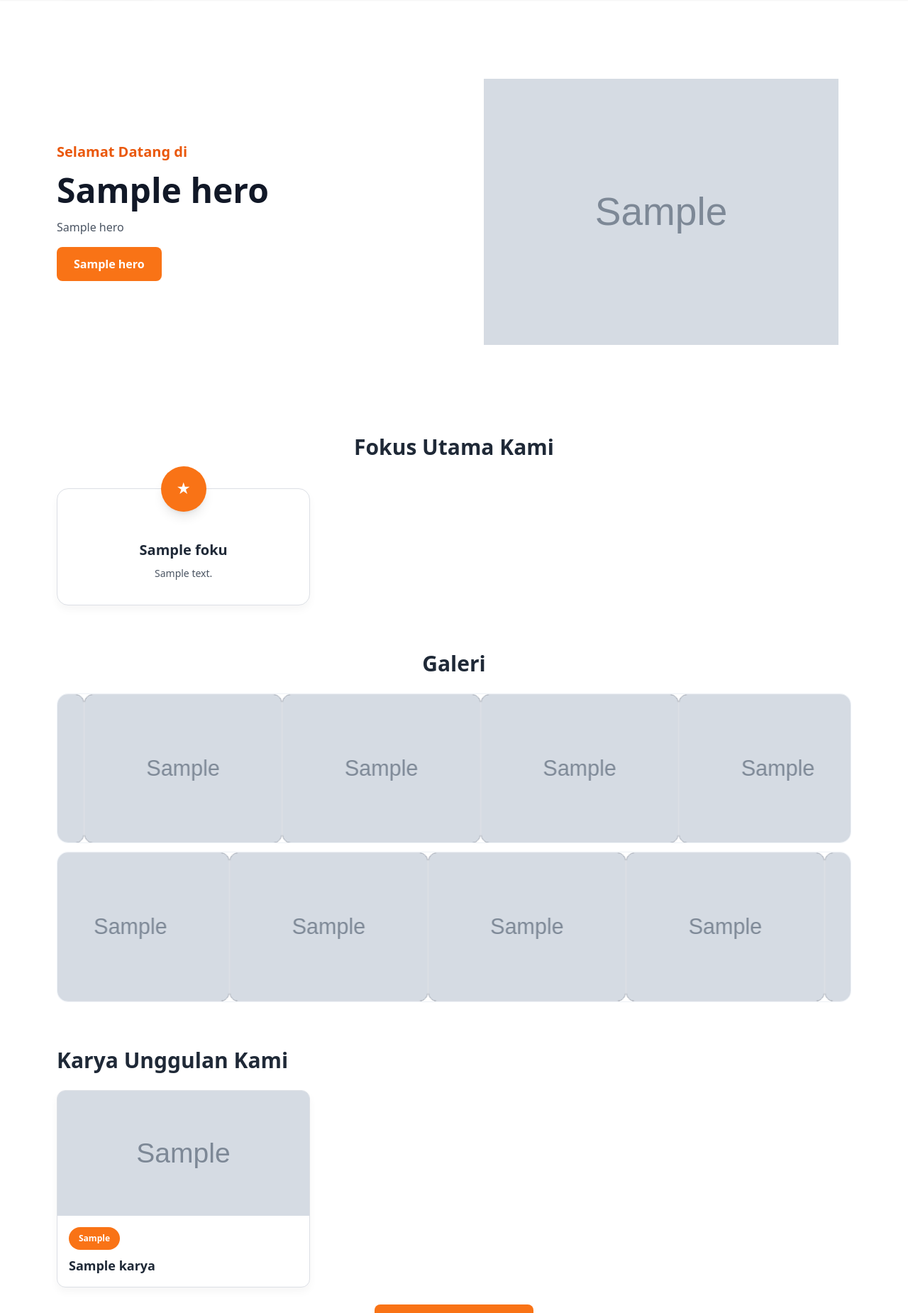
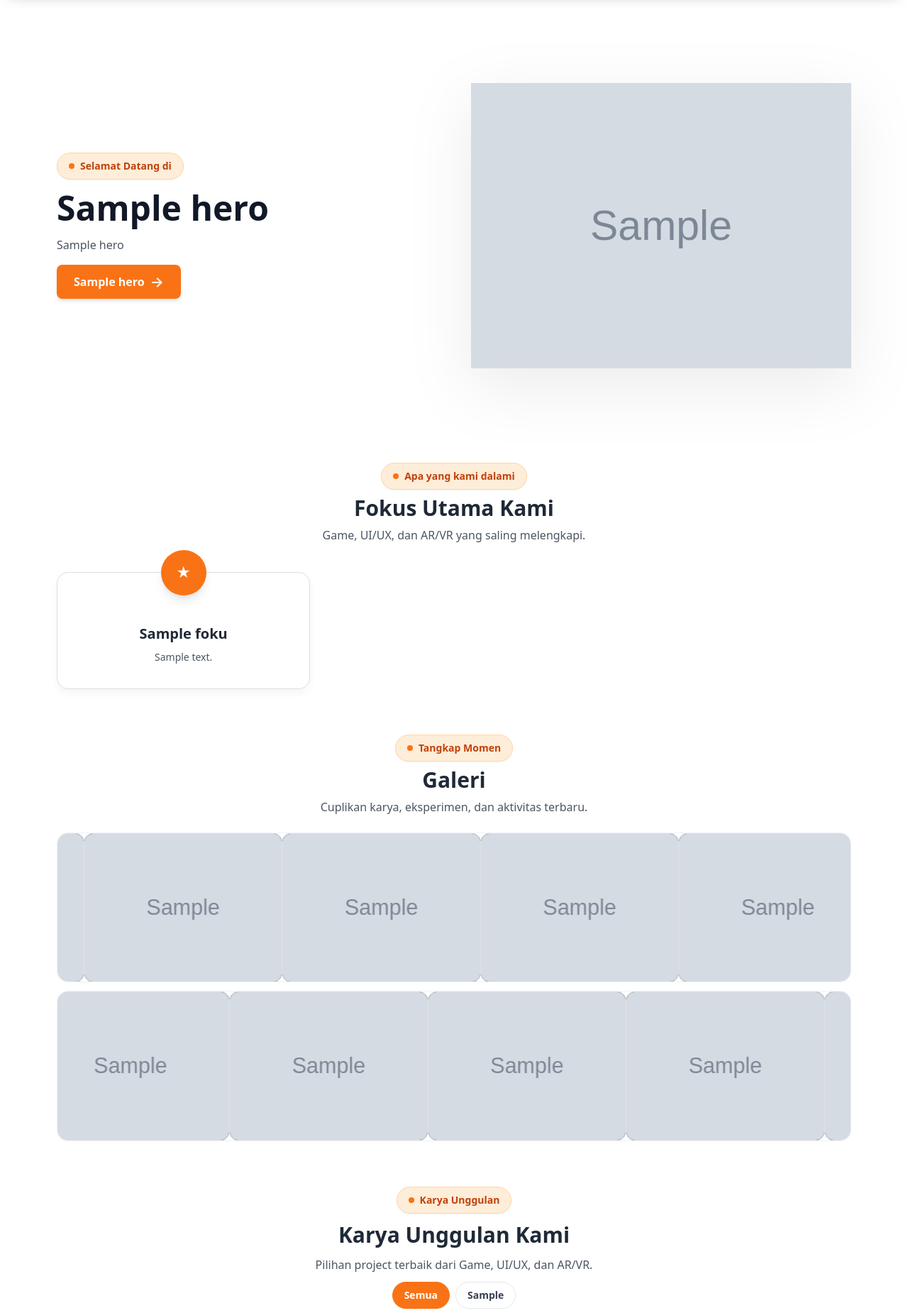
Before and after one commit to furalmiqbadi/pbl, a PHP site: page /index.php in a window 1280 px wide. Shown: the part 89-1939 px from the top of the page at 71% size. Run offline with PHP 8.4, Linux system fonts and the light colour scheme; tables that the repository leaves empty or names only in its code hold one stand-in row (values such as "Sample post"); grey boxes marked "Sample" are stand-in pictures; some libraries are stand-ins or nearby versions.

Commit message:
Refactor gallery handling in HomeController and HomeModel; update view to display gallery items in two rows and enhance UI elements across home page.

```diff
--- a/controller/HomeController.php
+++ b/controller/HomeController.php
@@ -14,7 +14,8 @@ class HomeController {
             'fokus' => $this->model->getFokus(),
             'karya' => $this->model->getKarya(),
             'artikel' => $this->model->getArtikel(),
-            'gallery' => $this->model->getGallery(),
+            'galleryTop' => $this->model->getGalleryRows()['top'],
+            'galleryBottom' => $this->model->getGalleryRows()['bottom'],
         ];
     }
 }
--- a/index.php
+++ b/index.php
@@ -12,7 +12,8 @@ $hero = $data['hero'] ?? [];
 $fokusItems = $data['fokus'] ?? [];
 $karyaItems = $data['karya'] ?? [];
 $artikelItems = $data['artikel'] ?? [];
-$galleryItems = $data['gallery'] ?? [];
+$galleryTop = $data['galleryTop'] ?? [];
+$galleryBottom = $data['galleryBottom'] ?? [];
 ?>
 <!DOCTYPE html>
 <html lang="id">
@@ -45,8 +46,9 @@ $galleryItems = $data['gallery'] ?? [];
 <script>
 // Galeri marquee: 4 tampilan, auto geser, pause on hover
 document.addEventListener('DOMContentLoaded', () => {
-    const galleryTopData = <?php echo json_encode(array_slice($galleryItems, 0, 8), JSON_HEX_TAG | JSON_HEX_APOS | JSON_HEX_AMP | JSON_HEX_QUOT); ?>;
-    const galleryBottomData = <?php echo json_encode(array_slice($galleryItems, 8, 8) ?: array_slice($galleryItems, 0, 8), JSON_HEX_TAG | JSON_HEX_APOS | JSON_HEX_AMP | JSON_HEX_QUOT); ?>;
+    const galleryTopData = <?php echo json_encode($galleryTop, JSON_HEX_TAG | JSON_HEX_APOS | JSON_HEX_AMP | JSON_HEX_QUOT); ?>;
+    const galleryBottomData = <?php echo json_encode($galleryBottom, JSON_HEX_TAG | JSON_HEX_APOS | JSON_HEX_AMP | JSON_HEX_QUOT); ?>;
+    const karyaData = <?php echo json_encode($karyaItems, JSON_HEX_TAG | JSON_HEX_APOS | JSON_HEX_AMP | JSON_HEX_QUOT); ?>;
 
     function startGalleryMarquee(rowId, trackId, data, direction = 1) {
         const row = document.getElementById(rowId);
@@ -99,6 +101,40 @@ document.addEventListener('DOMContentLoaded', () => {
 
     startGalleryMarquee('gallery-row-top', 'gallery-track-top', [...galleryTopData], 1);
     startGalleryMarquee('gallery-row-bottom', 'gallery-track-bottom', [...galleryBottomData], -1);
+
+    // Filter karya
+    const filterButtons = document.querySelectorAll('.karya-filter');
+    const karyaGrid = document.getElementById('karya-grid');
+
+    function renderKarya(list) {
+        karyaGrid.innerHTML = list.slice(0, 3).map(k => `
+            <div class="bg-white rounded-2xl shadow-[0_12px_35px_-18px_rgba(15,23,42,0.35)] overflow-hidden border border-slate-200/70">
+                <div class="w-full h-44 bg-gray-200 overflow-hidden">
+                    ${k.image ? `<img src="${k.image}" alt="${k.title || ''}" class="w-full h-full object-cover">` : ''}
+                </div>
+                <div class="p-4 space-y-2">
+                    <span class="inline-flex items-center px-3 py-1 rounded-full bg-[#feedd8] text-orange-700 text-xs font-semibold border border-orange-200">${k.category || ''}</span>
+                    <h3 class="text-lg font-semibold text-gray-800">${k.title || ''}</h3>
+                    <p class="text-sm text-gray-500">Detail singkat akan tampil di sini.</p>
+                </div>
+            </div>
+        `).join('');
+    }
+
+    renderKarya(karyaData);
+
+    filterButtons.forEach(btn => {
+        btn.addEventListener('click', () => {
+            filterButtons.forEach(b => b.classList.remove('bg-orange-500','text-white','border-orange-500','shadow-sm'));
+            filterButtons.forEach(b => b.classList.add('bg-white','text-gray-700','border-gray-200'));
+            btn.classList.add('bg-orange-500','text-white','border-orange-500','shadow-sm');
+            btn.classList.remove('bg-white','text-gray-700','border-gray-200');
+
+            const filter = btn.dataset.filter;
+            const filtered = filter === 'Semua' ? karyaData : karyaData.filter(k => k.category === filter);
+            renderKarya(filtered);
+        });
+    });
 });
 </script>
 </body>
--- a/layouts/footer.php
+++ b/layouts/footer.php
@@ -45,7 +45,7 @@
             </div>
 
             <!-- Logo & Portal Admin -->
-            <div class="flex flex-col items-center md:items-end text-right space-y-3 md:h-full md:justify-end">
+            <div class="flex flex-col items-center md:items-center text-center space-y-3">
                 <img src="<?php echo $basePath; ?>/assets/images/mmtLogo.png" alt="Lab MMT Maskot" class="w-32 h-32 object-contain">
                 <a href="<?php echo $basePath; ?>/view/login.php" class="inline-flex items-center gap-2 px-4 py-2 rounded-lg border border-orange-300 text-orange-200 hover:text-white hover:border-white transition text-sm font-semibold">
                     Portal Admin
--- a/layouts/header.php
+++ b/layouts/header.php
@@ -10,7 +10,7 @@ $navItems = [
     ['label' => 'Galeri', 'href' => $basePath . '/view/gallery.php'],
 ];
 ?>
-<header id="header" class="sticky top-0 z-50 bg-white/90 backdrop-blur border-b border-slate-200 shadow-sm transition-transform duration-300 will-change-transform">
+<header id="header" class="sticky top-0 z-50 bg-white border-b border-slate-200 shadow-[0_6px_20px_-14px_rgba(15,23,42,0.35)] transition-transform duration-300 will-change-transform">
     <div class="max-w-6xl mx-auto px-4">
         <div class="flex items-center justify-between h-16">
             <!-- Logo -->
--- a/model/HomeModel.php
+++ b/model/HomeModel.php
@@ -193,4 +193,15 @@ class HomeModel {
 
         return $fallback;
     }
+
+    public function getGalleryRows(): array {
+        $items = $this->getGallery();
+        // Pastikan tersedia minimal 16 item untuk 2 baris penuh
+        while (count($items) < 16) {
+            $items = array_merge($items, $items);
+        }
+        $top = array_slice($items, 0, 8);
+        $bottom = array_slice($items, 8, 8);
+        return ['top' => $top, 'bottom' => $bottom];
+    }
 }
--- a/view/home.php
+++ b/view/home.php
@@ -1,24 +1,35 @@
 <main class="max-w-6xl mx-auto px-4 py-12 space-y-16">
-    <!-- Awal -->
+    <!-- Hero -->
     <section class="grid md:grid-cols-2 gap-12 items-center">
         <div class="space-y-4">
-            <p class="text-xl text-orange-600 font-semibold">Selamat Datang di</p>
+            <span class="inline-flex items-center gap-2 px-4 py-2 rounded-full bg-[#feedd8] text-orange-700 font-semibold text-sm shadow-sm border border-orange-200">
+                <span class="h-2 w-2 rounded-full bg-orange-500"></span>
+                Selamat Datang di
+            </span>
             <h1 class="text-4xl md:text-5xl font-extrabold leading-tight text-gray-900">
                 <?php echo h($hero['title'] ?? 'Lab Multimedia'); ?>
             </h1>
             <p class="text-gray-600 max-w-xl"><?php echo h($hero['subtitle'] ?? ''); ?></p>
-            <a href="view/about.php" class="inline-block bg-orange-500 text-white px-6 py-3 rounded-lg font-semibold smooth hover:bg-orange-600">
+            <a href="view/about.php" class="inline-flex items-center gap-2 bg-orange-500 text-white px-6 py-3 rounded-lg font-semibold smooth hover:bg-orange-600 shadow-md">
                 <?php echo h($hero['cta'] ?? 'Kenali Kami'); ?>
+                <span class="text-xl leading-none">&rarr;</span>
             </a>
         </div>
         <div class="flex justify-center">
-            <img src="<?php echo h($hero['image'] ?? 'assets/images/mmtLogo.png'); ?>" alt="Hero" class="w-96 h-96 md:w-[500px] md:h-[500px] object-contain">
+            <img src="<?php echo h($hero['image'] ?? 'assets/images/mmtLogo.png'); ?>" alt="Hero" class="w-96 h-96 md:w-[540px] md:h-[540px] object-contain drop-shadow-[0_25px_45px_rgba(0,0,0,0.08)]">
         </div>
     </section>
 
     <!-- Fokus Utama -->
     <section class="space-y-10">
-        <h2 class="text-3xl font-bold text-center text-gray-800">Fokus Utama Kami</h2>
+        <div class="text-center space-y-2">
+            <span class="inline-flex items-center gap-2 px-4 py-2 rounded-full bg-[#feedd8] text-orange-700 font-semibold text-sm shadow-sm border border-orange-200">
+                <span class="h-2 w-2 rounded-full bg-orange-500"></span>
+                Apa yang kami dalami
+            </span>
+            <h2 class="text-3xl font-bold text-gray-800">Fokus Utama Kami</h2>
+            <p class="text-gray-600">Game, UI/UX, dan AR/VR yang saling melengkapi.</p>
+        </div>
         <div class="grid md:grid-cols-3 gap-6 items-stretch">
             <?php foreach ($fokusItems as $fokus): ?>
             <div class="relative bg-white rounded-2xl card-outline p-8 pt-14 flex flex-col items-center text-center h-full">
@@ -34,14 +45,14 @@
 
     <!-- Galeri -->
     <section class="space-y-6">
-        <h2 class="text-3xl font-bold text-center text-gray-800">Galeri</h2>
-        <?php
-            $galleryTop = array_slice($galleryItems, 0, 8);
-            $galleryBottom = array_slice($galleryItems, 8, 8);
-            if (count($galleryBottom) < 8) {
-                $galleryBottom = $galleryTop;
-            }
-        ?>
+        <div class="text-center space-y-2">
+            <span class="inline-flex items-center gap-2 px-4 py-2 rounded-full bg-[#feedd8] text-orange-700 font-semibold text-sm shadow-sm border border-orange-200">
+                <span class="h-2 w-2 rounded-full bg-orange-500"></span>
+                Tangkap Momen
+            </span>
+            <h2 class="text-3xl font-bold text-center text-gray-800">Galeri</h2>
+            <p class="text-gray-600">Cuplikan karya, eksperimen, dan aktivitas terbaru.</p>
+        </div>
         <div class="space-y-3">
             <div class="gallery-row rounded-2xl border border-slate-200/60 bg-white/70 backdrop-blur" id="gallery-row-top">
                 <div id="gallery-track-top" class="gallery-track"></div>
@@ -54,34 +65,67 @@
 
     <!-- Karya Unggulan -->
     <section class="space-y-6">
-        <div class="flex items-center justify-between">
+        <?php
+            $categories = ['Semua'];
+            foreach ($karyaItems as $item) {
+                $cat = $item['category'] ?? 'Lainnya';
+                if (!in_array($cat, $categories, true)) {
+                    $categories[] = $cat;
+                }
+            }
+        ?>
+        <div class="space-y-3 text-center">
+            <div class="flex items-center justify-center">
+                <span class="inline-flex items-center gap-2 px-4 py-2 rounded-full bg-[#feedd8] text-orange-700 font-semibold text-sm shadow-sm border border-orange-200">
+                    <span class="h-2 w-2 rounded-full bg-orange-500"></span>
+                    Karya Unggulan
+                </span>
+            </div>
             <h2 class="text-3xl font-bold text-gray-800">Karya Unggulan Kami</h2>
+            <p class="text-gray-600">Pilihan project terbaik dari Game, UI/UX, dan AR/VR.</p>
+            <div class="flex flex-wrap gap-2 justify-center">
+                <?php foreach ($categories as $index => $cat): ?>
+                    <button data-filter="<?php echo h($cat); ?>" class="karya-filter px-4 py-2 rounded-full text-sm font-semibold border <?php echo $index === 0 ? 'bg-orange-500 text-white border-orange-500 shadow-sm' : 'bg-white text-gray-700 border-gray-200 hover:border-orange-200'; ?>">
+                        <?php echo h($cat); ?>
+                    </button>
+                <?php endforeach; ?>
+            </div>
         </div>
 
-        <div class="grid md:grid-cols-3 gap-6">
+        <div class="grid md:grid-cols-3 gap-6" id="karya-grid">
             <?php foreach (array_slice($karyaItems, 0, 3) as $karya): ?>
-            <div class="bg-white rounded-xl card-outline overflow-hidden">
-                <?php if (!empty($karya['image'])): ?>
-                    <img src="<?php echo h($karya['image']); ?>" alt="<?php echo h($karya['title'] ?? ''); ?>" class="w-full h-44 object-cover bg-gray-200">
-                <?php else: ?>
-                    <div class="w-full h-44 bg-gray-200"></div>
-                <?php endif; ?>
+            <div class="bg-white rounded-2xl shadow-[0_12px_35px_-18px_rgba(15,23,42,0.35)] overflow-hidden border border-slate-200/70">
+                <div class="w-full h-44 bg-gray-200 overflow-hidden">
+                    <?php if (!empty($karya['image'])): ?>
+                        <img src="<?php echo h($karya['image']); ?>" alt="<?php echo h($karya['title'] ?? ''); ?>" class="w-full h-full object-cover">
+                    <?php endif; ?>
+                </div>
                 <div class="p-4 space-y-2">
-                    <p class="pill text-xs inline-block"><?php echo h($karya['category'] ?? ''); ?></p>
+                    <span class="inline-flex items-center gap-2 px-3 py-1 rounded-full bg-[#feedd8] text-orange-700 text-xs font-semibold border border-orange-200">
+                        <span class="h-2 w-2 rounded-full bg-orange-500"></span>
+                        <?php echo h($karya['category'] ?? ''); ?>
+                    </span>
                     <h3 class="text-lg font-semibold text-gray-800"><?php echo h($karya['title'] ?? ''); ?></h3>
+                    <p class="text-sm text-gray-500">Detail singkat akan tampil di sini.</p>
                 </div>
             </div>
             <?php endforeach; ?>
         </div>
         <div class="text-center">
-            <a href="view/catalog.php" class="bg-orange-500 text-white px-6 py-3 rounded-lg font-semibold smooth hover:bg-orange-600 inline-block">Lihat Selengkapnya →</a>
+            <a href="view/catalog.php" class="bg-orange-500 text-white px-6 py-3 rounded-lg font-semibold smooth hover:bg-orange-600 inline-block">Lihat Selengkapnya &rarr;</a>
         </div>
 
     </section>
 
     <!-- Artikel & Berita -->
     <section class="space-y-6">
-        <h2 class="text-3xl font-bold text-center text-gray-800">Artikel & Berita</h2>
+        <div class="text-center space-y-2">
+            <span class="inline-flex items-center gap-2 px-4 py-2 rounded-full bg-[#feedd8] text-orange-700 font-semibold text-sm shadow-sm border border-orange-200">
+                <span class="h-2 w-2 rounded-full bg-orange-500"></span>
+                Cerita Kami
+            </span>
+            <h2 class="text-3xl font-bold text-center text-gray-800">Artikel & Berita</h2>
+        </div>
         <div class="grid md:grid-cols-3 gap-6">
             <?php foreach ($artikelItems as $artikel): ?>
             <article class="bg-white rounded-xl card-outline overflow-hidden">
@@ -99,7 +143,7 @@
             <?php endforeach; ?>
         </div>
         <div class="text-center">
-            <a href="view/news.php" class="bg-orange-500 text-white px-6 py-3 rounded-lg font-semibold smooth hover:bg-orange-600 inline-block">Lihat Selengkapnya →</a>
+            <a href="view/news.php" class="bg-orange-500 text-white px-6 py-3 rounded-lg font-semibold smooth hover:bg-orange-600 inline-block">Lihat Selengkapnya &rarr;</a>
         </div>
     </section>
 </main>
```
